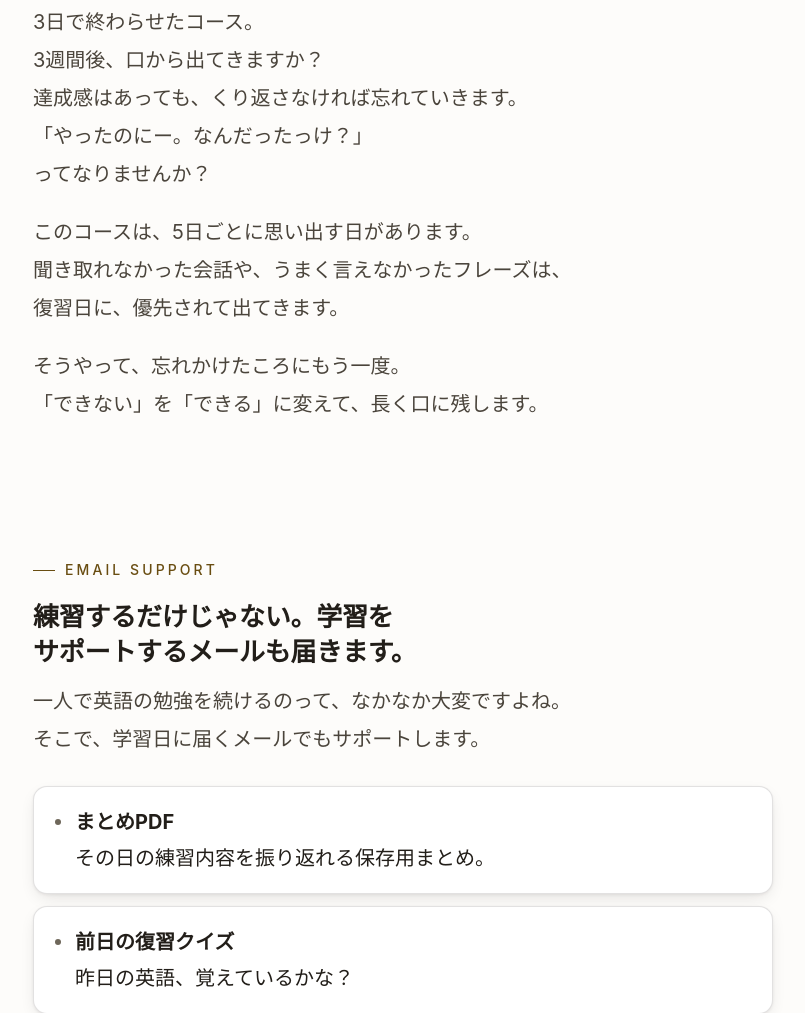
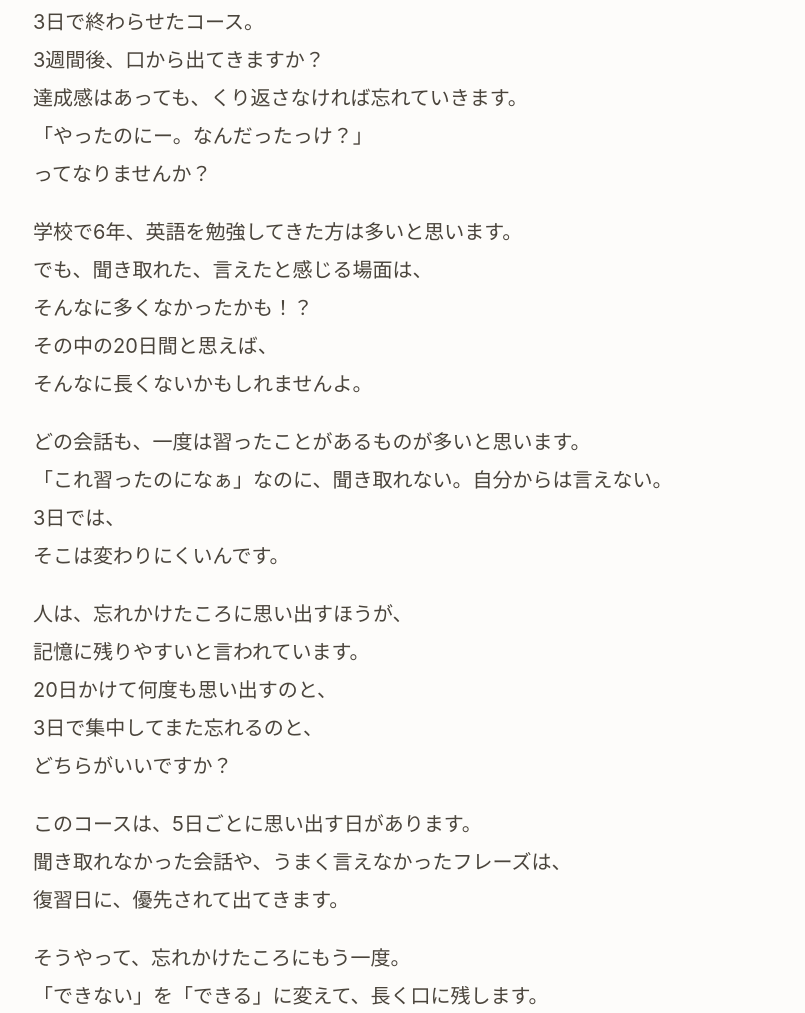
Before and after one commit to harumi-hoshizaki/harmony-horizon-landing, a plain HTML site: page speakup/index.html in a window 1280 px wide. Shown: the part 3208-4221 px from the top of the page, without its empty margins (95-900 px from the left). Drawn offline with Linux system fonts and the light colour scheme.

Commit message:
Speak Up LP: 「20日って、長っ！」に短い説明を追加（AI案） (#106)
* Speak Up LP: add short explanation for why 20 days (AI draft)

Co-Authored-By: Claude Sonnet 5.5 <noreply@anthropic.com>
Claude-Session: https://claude.ai/code/session_01DhBbsTKFyjwRkNgDjM5Mp9

* Speak Up LP: soften first paragraph with HARU's wording

Co-Authored-By: Claude Sonnet 5.5 <noreply@anthropic.com>
Claude-Session: https://claude.ai/code/session_01DhBbsTKFyjwRkNgDjM5Mp9

---------

Co-authored-by: Claude <noreply@anthropic.com>

```diff
--- a/speakup/index.html
+++ b/speakup/index.html
@@ -1042,6 +1042,9 @@
       <h2>20日って、<wbr>長っ！</h2>
       <p class="lede" style="word-break:auto-phrase;text-wrap:pretty;">そう思うかもしれません。</p>
       <p class="lede" style="word-break:auto-phrase;text-wrap:pretty;">3日で終わらせたコース。<br>3週間後、口から出てきますか？<br>達成感はあっても、くり返さなければ忘れていきます。<br>「やったのにー。なんだったっけ？」<br>ってなりませんか？</p>
+      <p class="lede" style="word-break:auto-phrase;text-wrap:pretty;">学校で6年、英語を勉強してきた方は多いと思います。<br>でも、聞き取れた、言えたと感じる場面は、<br>そんなに多くなかったかも！？<br>その中の20日間と思えば、<br>そんなに長くないかもしれませんよ。</p>
+      <p class="lede" style="word-break:auto-phrase;text-wrap:pretty;">どの会話も、一度は習ったことがあるものが多いと思います。<br>「これ習ったのになぁ」なのに、聞き取れない。自分からは言えない。<br>3日では、<br>そこは変わりにくいんです。</p>
+      <p class="lede" style="word-break:auto-phrase;text-wrap:pretty;">人は、忘れかけたころに思い出すほうが、<br>記憶に残りやすいと言われています。<br>20日かけて何度も思い出すのと、<br>3日で集中してまた忘れるのと、<br>どちらがいいですか？</p>
       <p class="lede" style="word-break:auto-phrase;text-wrap:pretty;">このコースは、5日ごとに思い出す日があります。<br>聞き取れなかった会話や、うまく言えなかったフレーズは、<br>復習日に、優先されて出てきます。</p>
       <p class="lede" style="word-break:auto-phrase;text-wrap:pretty;">そうやって、忘れかけたころにもう一度。<br>「できない」を「できる」に変えて、長く口に残します。</p>
       <span class="eyebrow sub-block">Email Support</span>
```
